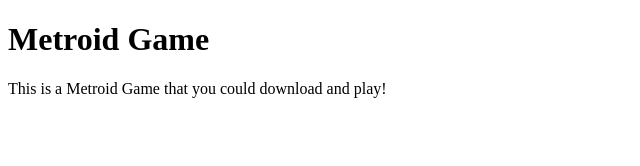
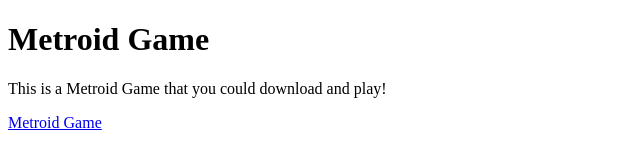
Before and after one commit to JiayingTheWarriorForCS/jiayingc.github.io, a plain HTML site: page index.html in a window 1280 px wide. Shown: the whole page, without its empty margins (0-640 px from the left). Drawn offline with Linux system fonts and the light colour scheme.

Commit message:
Update index.html

```diff
--- a/index.html
+++ b/index.html
@@ -3,5 +3,6 @@
 <body>
 <h1>Metroid Game</h1>
 <p>This is a Metroid Game that you could download and play!</p>
+<a href="/Users/chengjiaying/Desktop/P1-Gold-wangchey-jiayingc\ 4.zip" download>Metroid Game</a>
 </body>
 </html>
```
